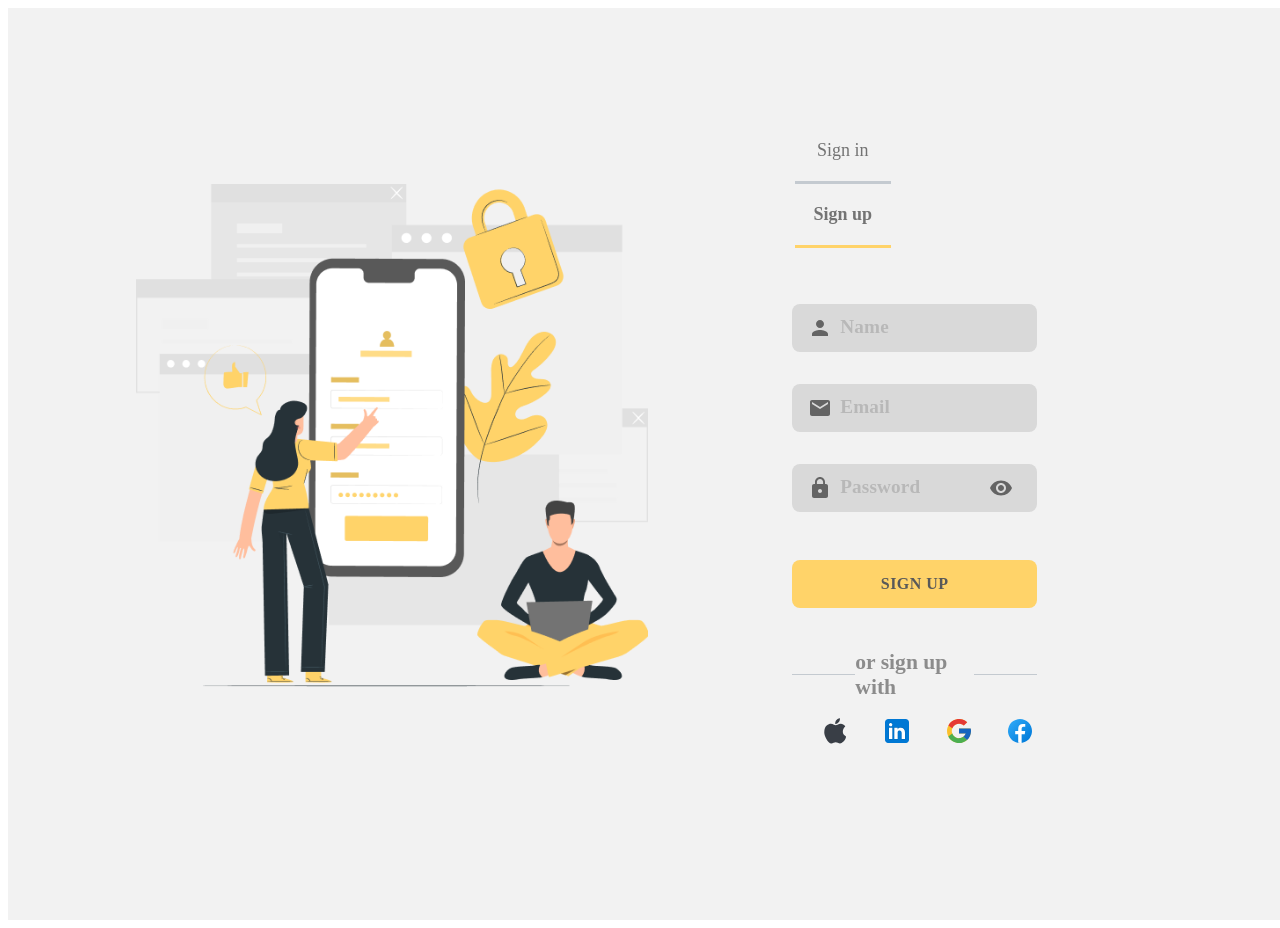
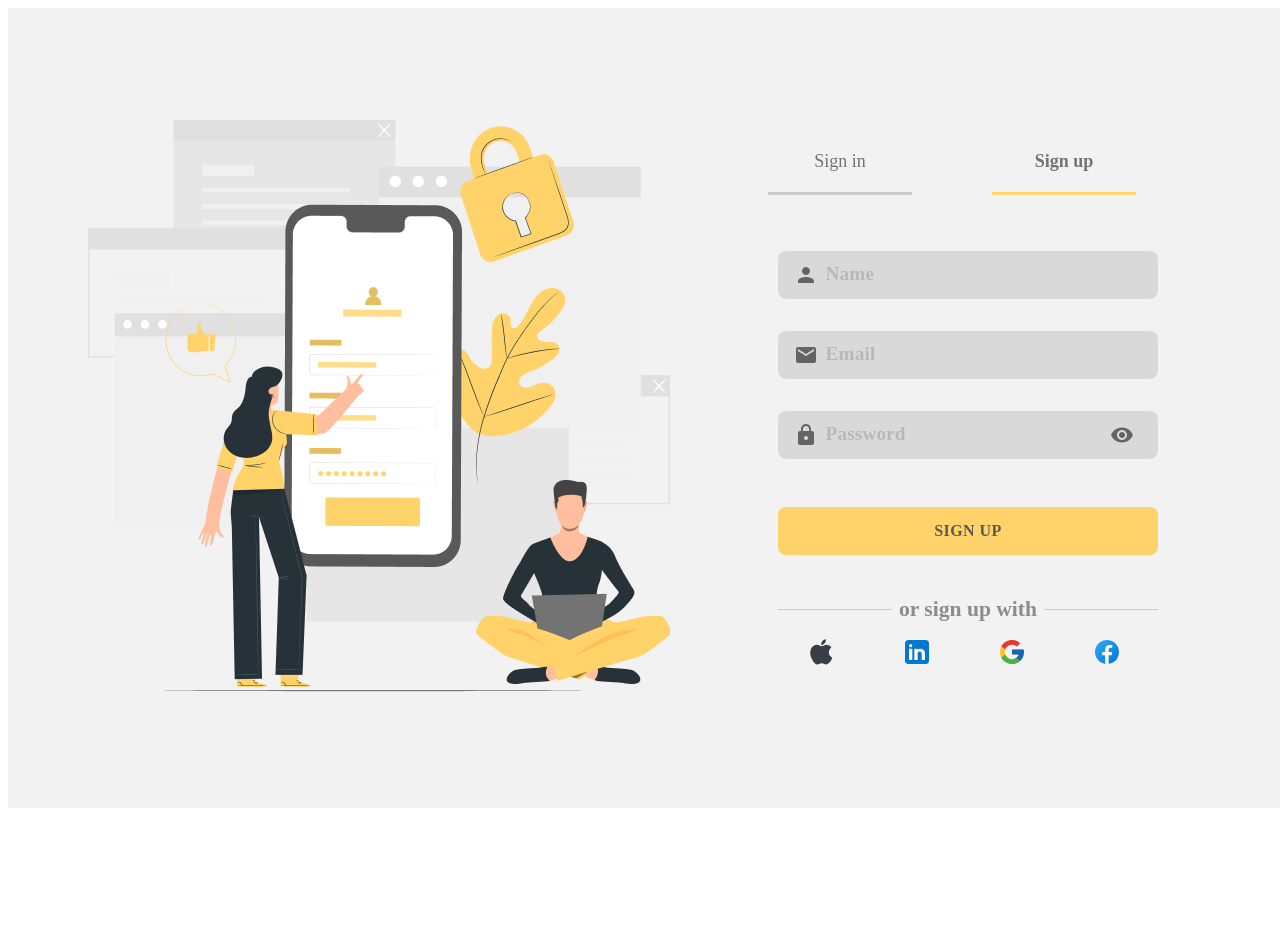
Before and after one commit to tayebediba/NinjaRecruiter, a React (Create React App) app in the folder my-app/: page /login in a window 1280 px wide. After the commit the page ends 808 px from the top, so only its background shows below. Built offline with nearby package versions, Linux system fonts and the light colour scheme.

Commit message:
edit-style

```diff
--- a/my-app/src/components/auth/Auth/Auth.js
+++ b/my-app/src/components/auth/Auth/Auth.js
@@ -16,7 +16,7 @@ const Auth = (props) => {
   };
   return (
     <AuthLayout>
-      <Grid item xs={12} sm={10} className="authLayout-container">
+      <Grid item xs={12} md={12} className="authLayout-container">
         <div className="loginBox">
           {isForgotPass ? (
             <ForgotPassword click={handleClick} />
--- a/my-app/src/components/auth/Auth/auth.css
+++ b/my-app/src/components/auth/Auth/auth.css
@@ -1,9 +1,9 @@
 .authLayout-container {
   display: flex;
-  justify-content: flex-end !important;
+  justify-content: center !important;
   align-items: center !important;
   margin: 0 !important;
-  height: 100% !important;
+  height: 100vh !important;
   width: 100% !important;
 }
 .loginBox {
@@ -12,8 +12,8 @@
   min-width: 20rem;
   display: flex;
   flex-direction: column;
-  margin: 4rem;
-  min-height: 43rem;
+  /* margin: 4rem; */
+  /* min-height: 43rem; */
   border-radius: 20px !important;
 }
 
@@ -30,7 +30,7 @@
     width: 100%;
     display: flex;
     flex-direction: column;
-    height: auto;
+    /* height: auto; */
     border-radius: 20px !important;
   }
 }
--- a/my-app/src/components/auth/authLayout/authLayout.css
+++ b/my-app/src/components/auth/authLayout/authLayout.css
@@ -1,19 +1,21 @@
 .containerLogin {
-  /* height: 100% !important; */
   width: 100% !important;
   background-color: #f2f2f2 !important;
+  justify-content: center !important;
+  align-items: center !important;
+  overflow-y: hidden !important;
 }
-.imageBox,
+/* .imageBox, */
 .card {
+  height: 100vh !important;
   width: 100% !important;
   display: flex !important;
   flex-direction: column !important;
-  align-items: flex-start !important;
+  align-items: center !important;
   padding: 3rem 4rem !important;
 }
 .imageBox img {
-  max-width: 100%;
-  margin: 8rem 0 0 4rem;
+  margin: auto 5rem !important;
 }
 
 @media only screen and (max-width: 768px) {
@@ -25,7 +27,6 @@
     flex-direction: column !important;
   }
   .card {
-    margin: 6rem auto 0 !important;
     align-items: center !important;
     padding: 0 !important;
   }
--- a/my-app/src/index.css
+++ b/my-app/src/index.css
@@ -3,13 +3,13 @@
 }
 html,
 body {
-  min-height: 100vh !important;
+  height: 100vh !important;
   width: 100% !important;
   padding: 0;
   box-sizing: border-box;
   font-family: IRANSansX-Medium !important;
-  overflow-x: hidden;
-  /* margin: 0;   */
+  overflow-x: hidden !important;
+  overflow-y: auto !important;
 }
 a {
   text-decoration: none !important;
```
